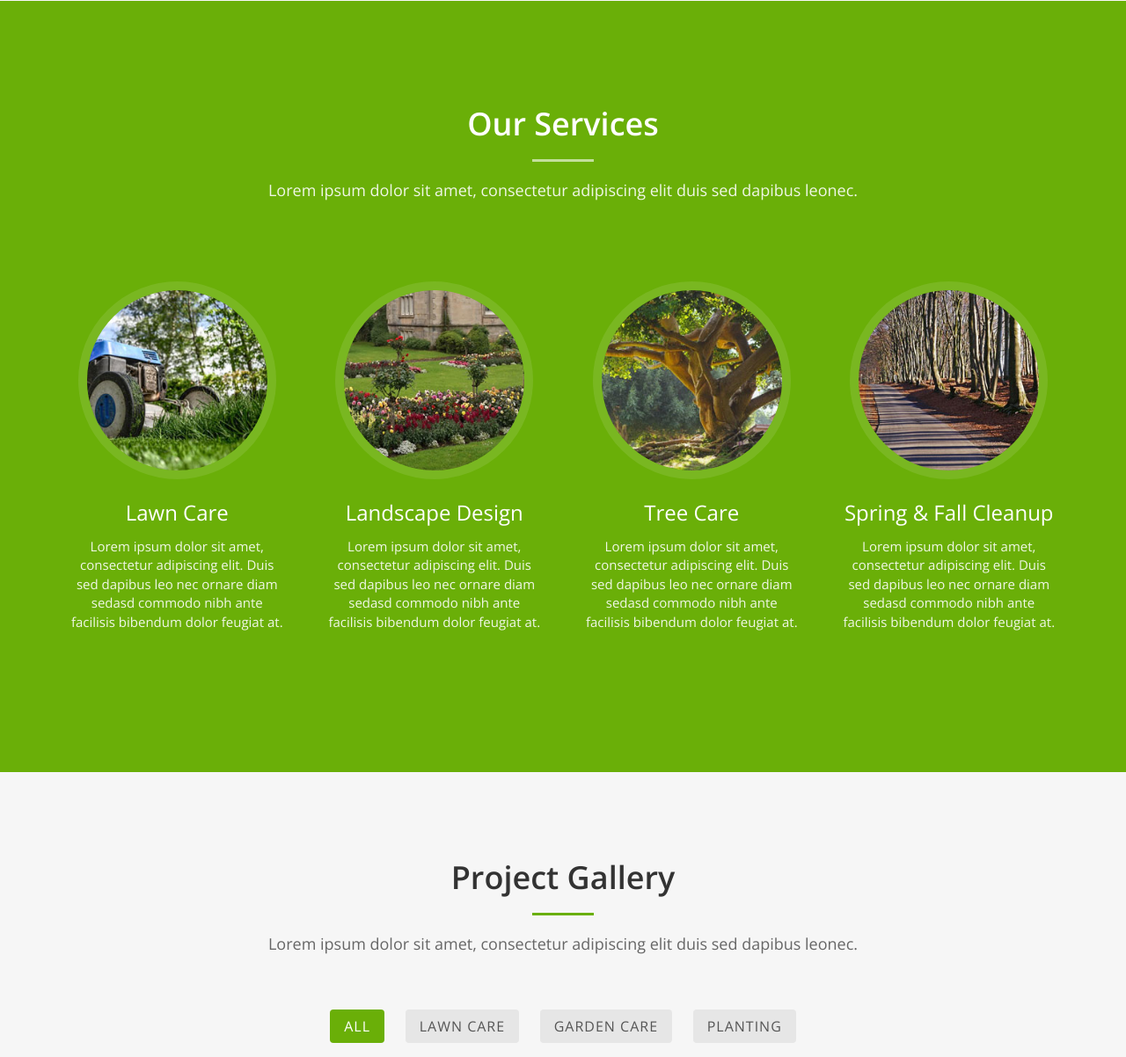
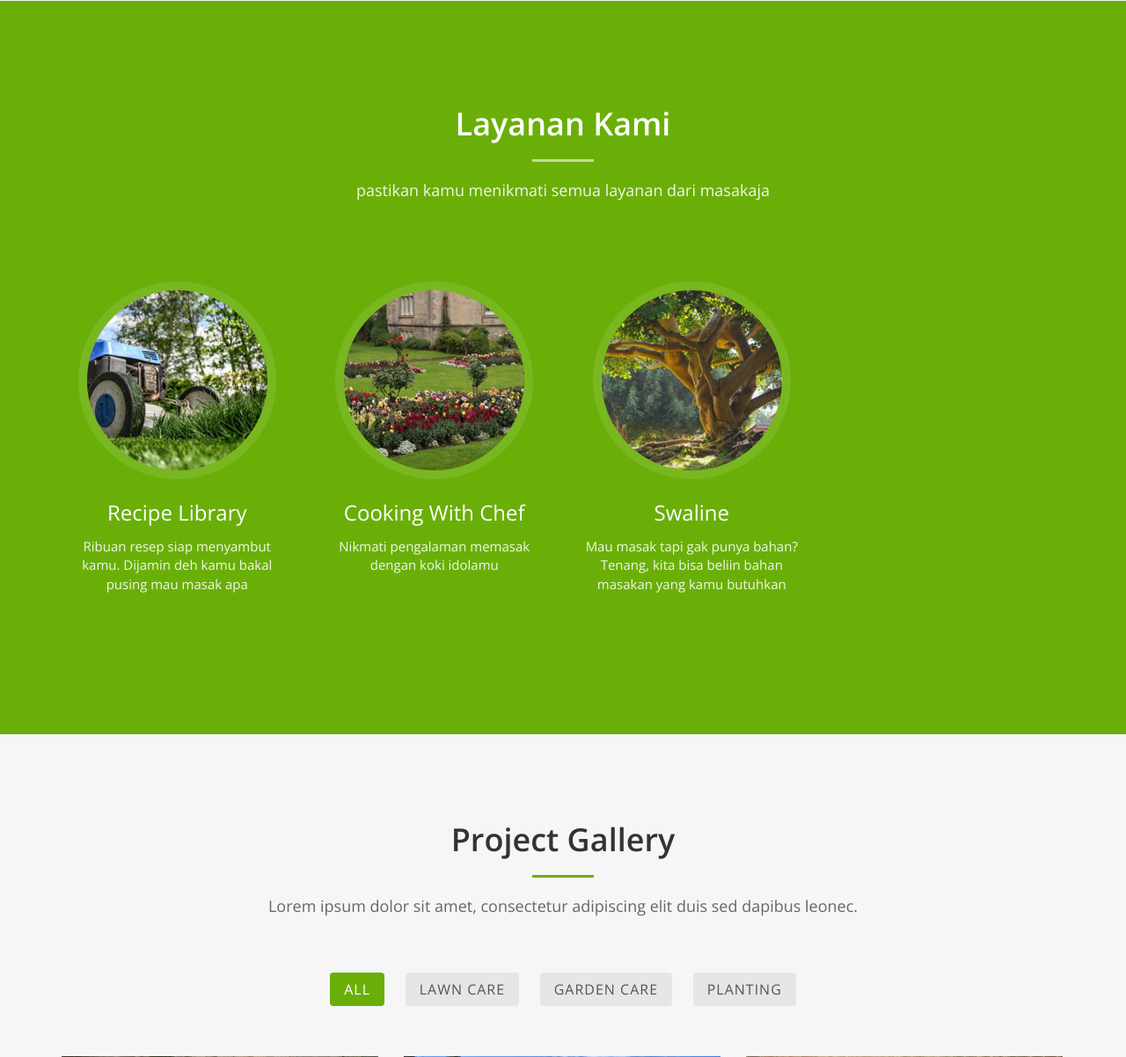
Before and after one commit to rasyiddo/masakaja, a PHP site: page / in a window 1280 px wide. Shown: the part 1339-2541 px from the top of the page at 88% size. Run offline with PHP 8.4, Linux system fonts and the light colour scheme.

Commit message:
adasdasd

```diff
--- a/index.php
+++ b/index.php
@@ -101,37 +101,30 @@
 <div id="services">
   <div class="container">
     <div class="col-md-10 col-md-offset-1 section-title text-center">
-      <h2>Our Services</h2>
+      <h2>Layanan Kami</h2>
       <hr>
-      <p>Lorem ipsum dolor sit amet, consectetur adipiscing elit duis sed dapibus leonec.</p>
+      <p>pastikan kamu menikmati semua layanan dari masakaja</p>
     </div>
     <div class="row">
       <div class="col-md-3 text-center">
         <div class="service-media"> <img src="img/services/service-1.jpg" alt=" "> </div>
         <div class="service-desc">
-          <h3>Lawn Care</h3>
-          <p>Lorem ipsum dolor sit amet, consectetur adipiscing elit. Duis sed dapibus leo nec ornare diam sedasd commodo nibh ante facilisis bibendum dolor feugiat at.</p>
+          <h3>Recipe Library</h3>
+          <p>Ribuan resep siap menyambut kamu. Dijamin deh kamu bakal pusing mau masak apa </p>
         </div>
       </div>
       <div class="col-md-3 text-center">
         <div class="service-media"> <img src="img/services/service-2.jpg" alt=" "> </div>
         <div class="service-desc">
-          <h3>Landscape Design</h3>
-          <p>Lorem ipsum dolor sit amet, consectetur adipiscing elit. Duis sed dapibus leo nec ornare diam sedasd commodo nibh ante facilisis bibendum dolor feugiat at.</p>
+          <h3>Cooking With Chef</h3>
+          <p>Nikmati pengalaman memasak dengan koki idolamu</p>
         </div>
       </div>
       <div class="col-md-3 text-center">
         <div class="service-media"> <img src="img/services/service-3.jpg" alt=" "> </div>
         <div class="service-desc">
-          <h3>Tree Care</h3>
-          <p>Lorem ipsum dolor sit amet, consectetur adipiscing elit. Duis sed dapibus leo nec ornare diam sedasd commodo nibh ante facilisis bibendum dolor feugiat at.</p>
-        </div>
-      </div>
-      <div class="col-md-3 text-center">
-        <div class="service-media"> <img src="img/services/service-4.jpg" alt=" "> </div>
-        <div class="service-desc">
-          <h3>Spring & Fall Cleanup</h3>
-          <p>Lorem ipsum dolor sit amet, consectetur adipiscing elit. Duis sed dapibus leo nec ornare diam sedasd commodo nibh ante facilisis bibendum dolor feugiat at.</p>
+          <h3>Swaline</h3>
+          <p>Mau masak tapi gak punya bahan? Tenang, kita bisa beliin bahan masakan yang kamu butuhkan</p>
         </div>
       </div>
     </div>
```
